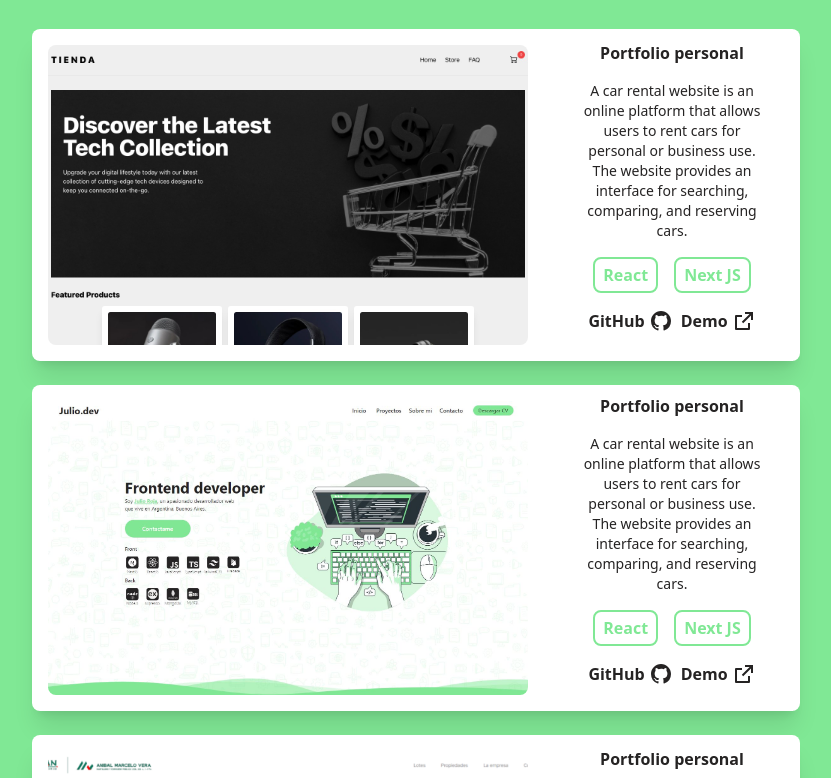
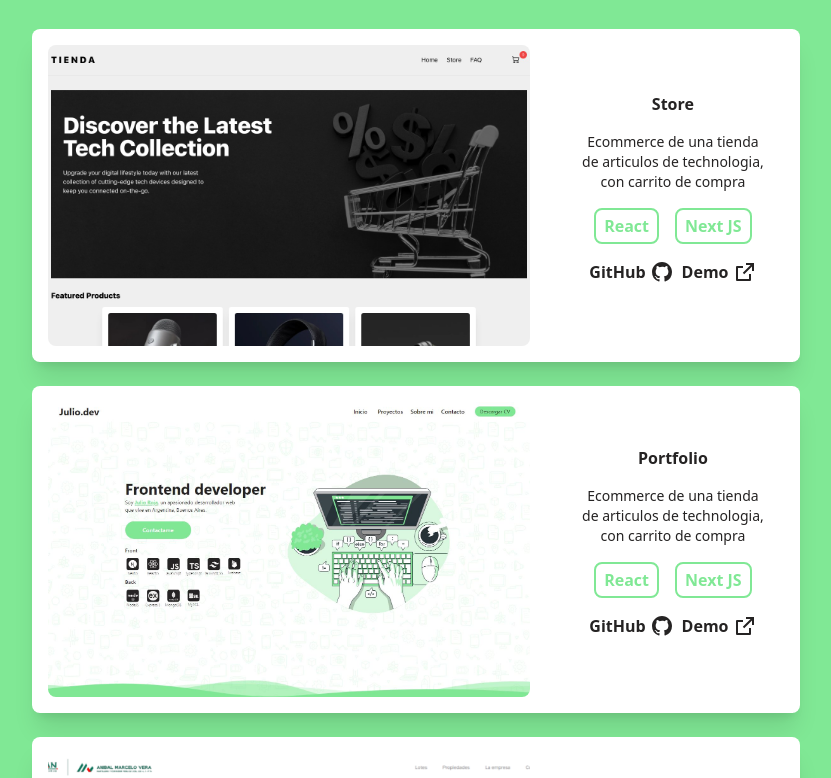
Before and after one commit to julioxr/porfolio, a Next.js app: page / in a window 1280 px wide. Shown: the part 987-1765 px from the top of the page, without its empty margins (224-1055 px from the left). Built offline with nearby package versions, Linux system fonts and the light colour scheme.

Commit message:
Se agrego el CV para descargar y tambien las url de los portfolios a github y la web correspondiente recorriendo un array

```diff
--- a/src/components/menu/MainMenu.jsx
+++ b/src/components/menu/MainMenu.jsx
@@ -46,7 +46,9 @@ const MainMenu = () => {
                     </ul>
                 </div>
                 <button className="hidden md:block py-1 px-3 bg-celadon w-32 text-night rounded-full">
-                    Descargar CV
+                    <a href="/cv/CV_JULIO_ROJA.pdf" download>
+                        Descargar CV
+                    </a>
                 </button>
             </div>
         </motion.header>
--- a/src/components/portfolio/ButtonsCard.jsx
+++ b/src/components/portfolio/ButtonsCard.jsx
@@ -2,18 +2,18 @@ import React from "react";
 import Link from "next/link";
 import { RiGithubFill, RiExternalLinkLine } from "react-icons/ri";
 
-const ButtonsCard = () => {
+const ButtonsCard = ({ web, github }) => {
     return (
         <div className="flex gap-2 justify-center font font-semibold text-2xl">
             <div className="flex gap-1">
                 <span className="text-base">GitHub</span>
-                <Link href="#" target="_blank">
+                <Link href={github} target="_blank">
                     <RiGithubFill />
                 </Link>
             </div>
             <div className="flex gap-1">
                 <span className="text-base">Demo</span>
-                <Link href="#" target="_blank">
+                <Link href={web} target="_blank">
                     <RiExternalLinkLine />
                 </Link>
             </div>
--- a/src/components/portfolio/CardPortfolio.jsx
+++ b/src/components/portfolio/CardPortfolio.jsx
@@ -2,12 +2,17 @@ import React from "react";
 import ImageCard from "./ImageCard";
 import InfoCard from "./InfoCard";
 
-const CardPortfolio = ({ img }) => {
+const CardPortfolio = ({ img, title, description, web, github }) => {
     return (
         <div className="bg-white h-auto rounded-lg shadow-xl max-w-3xl">
             <div className="flex sm:flex-row flex-col justify-center items-center h-full">
                 <ImageCard img={img} />
-                <InfoCard />
+                <InfoCard
+                    title={title}
+                    description={description}
+                    web={web}
+                    github={github}
+                />
             </div>
         </div>
     );
--- a/src/components/portfolio/InfoCard.jsx
+++ b/src/components/portfolio/InfoCard.jsx
@@ -4,12 +4,12 @@ import TextCard from "./TextCard";
 import TechnologyCard from "./TechnologyCard";
 import ButtonsCard from "./ButtonsCard";
 
-const InfoCard = () => {
+const InfoCard = ({ title, description, web, github }) => {
     return (
         <div className="text-center sm:px-8 flex flex-col pb-4 sm:pb-4 gap-4 max-w-[256px]">
-            <TextCard />
+            <TextCard title={title} description={description} />
             <TechnologyCard />
-            <ButtonsCard />
+            <ButtonsCard web={web} github={github} />
         </div>
     );
 };
--- a/src/components/portfolio/MainPortfolio.jsx
+++ b/src/components/portfolio/MainPortfolio.jsx
@@ -6,23 +6,39 @@ import { motion } from "framer-motion";
 const cards = [
     {
         id: 1,
-        title: "Supermarket",
+        title: "Store",
         img: "/store.jpeg",
+        description:
+            "Ecommerce de una tienda de articulos de technologia, con carrito de compra",
+        github: "https://github.com/julioxr/tienda",
+        web: "https://tienda-julioxr.vercel.app/",
     },
     {
         id: 2,
         title: "Portfolio",
         img: "/portfolio.jpg",
+        description:
+            "Ecommerce de una tienda de articulos de technologia, con carrito de compra",
+        github: "https://github.com/julioxr/porfolio",
+        web: "https://julioroja.dev.ar/",
     },
     {
         id: 3,
         title: "Inmobiliaria",
         img: "/inmobiliaria.png",
+        description:
+            "Ecommerce de una tienda de articulos de technologia, con carrito de compra",
+        github: "https://github.com/julioxr/inmobiliaria-cafran",
+        web: "https://cafran.netlify.app/",
     },
     {
         id: 4,
         title: "Supermarket",
         img: "/supermarket.jpg",
+        description:
+            "Ecommerce de una tienda de articulos de technologia, con carrito de compra",
+        github: "https://github.com/julioxr/supermarket-crud-tailwind",
+        web: "https://supermarket-checklist.netlify.app/",
     },
 ];
 
@@ -49,7 +65,14 @@ const MainPortfolio = () => {
                     <div className="flex gap-x-4 gap-y-6 flex-wrap justify-center z-30 relative px-8 sm:px-8">
                         {cards.map((card) => {
                             return (
-                                <CardPortfolio img={card.img} key={card.id} />
+                                <CardPortfolio
+                                    img={card.img}
+                                    key={card.id}
+                                    title={card.title}
+                                    description={card.description}
+                                    web={card.web}
+                                    github={card.github}
+                                />
                             );
                         })}
                     </div>
--- a/src/components/portfolio/TextCard.jsx
+++ b/src/components/portfolio/TextCard.jsx
@@ -1,16 +1,10 @@
 import React from "react";
 
-const TextCard = () => {
+const TextCard = ({ title, description }) => {
     return (
         <>
-            <h4 className="font-bold text-xl sm:text-base">
-                Portfolio personal
-            </h4>
-            <p className="text-sm">
-                A car rental website is an online platform that allows users to
-                rent cars for personal or business use. The website provides an
-                interface for searching, comparing, and reserving cars.
-            </p>
+            <h4 className="font-bold text-xl sm:text-base">{title}</h4>
+            <p className="text-sm">{description}</p>
         </>
     );
 };
```
Also changed, not shown: 1 other file (tests, documents, lock files or other folders).
